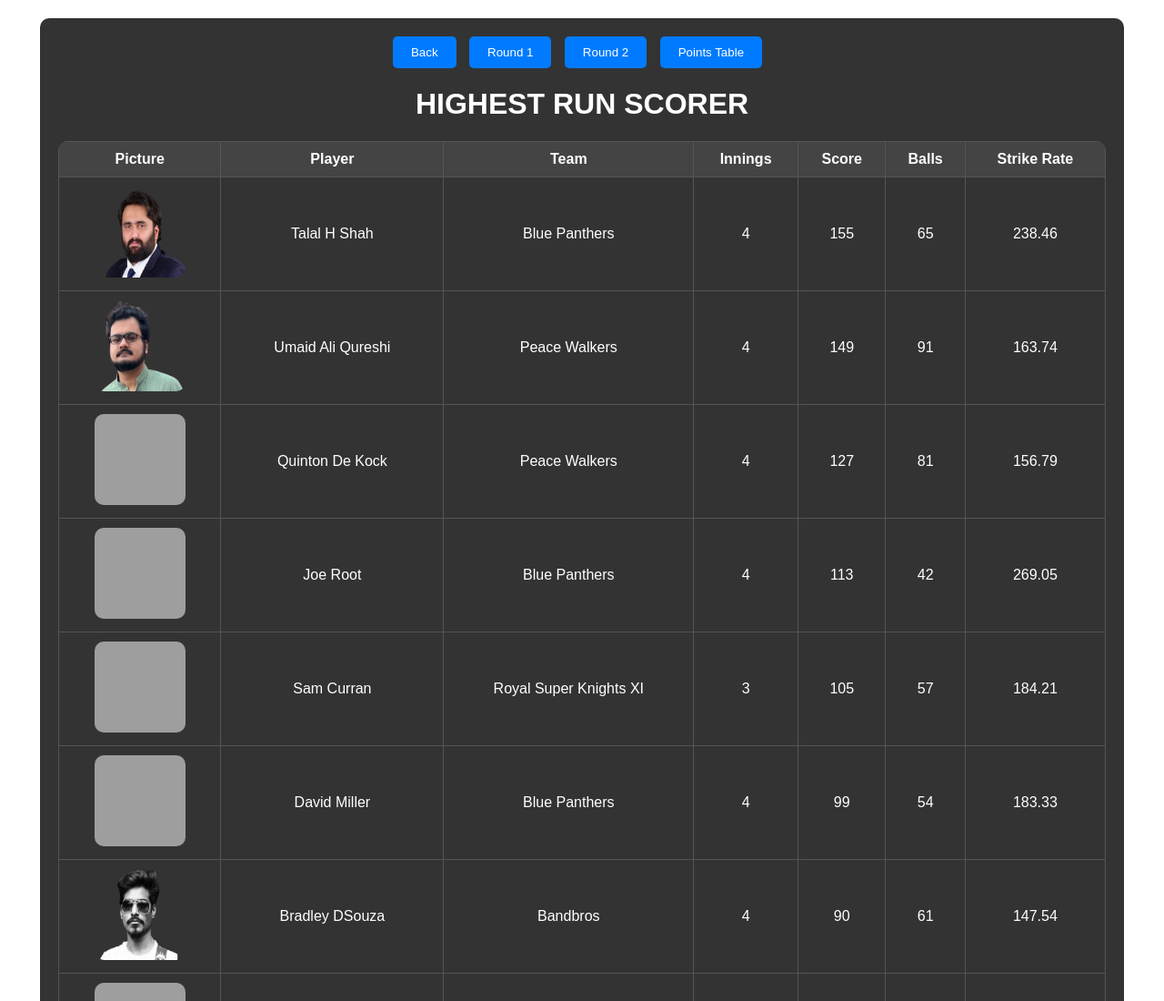
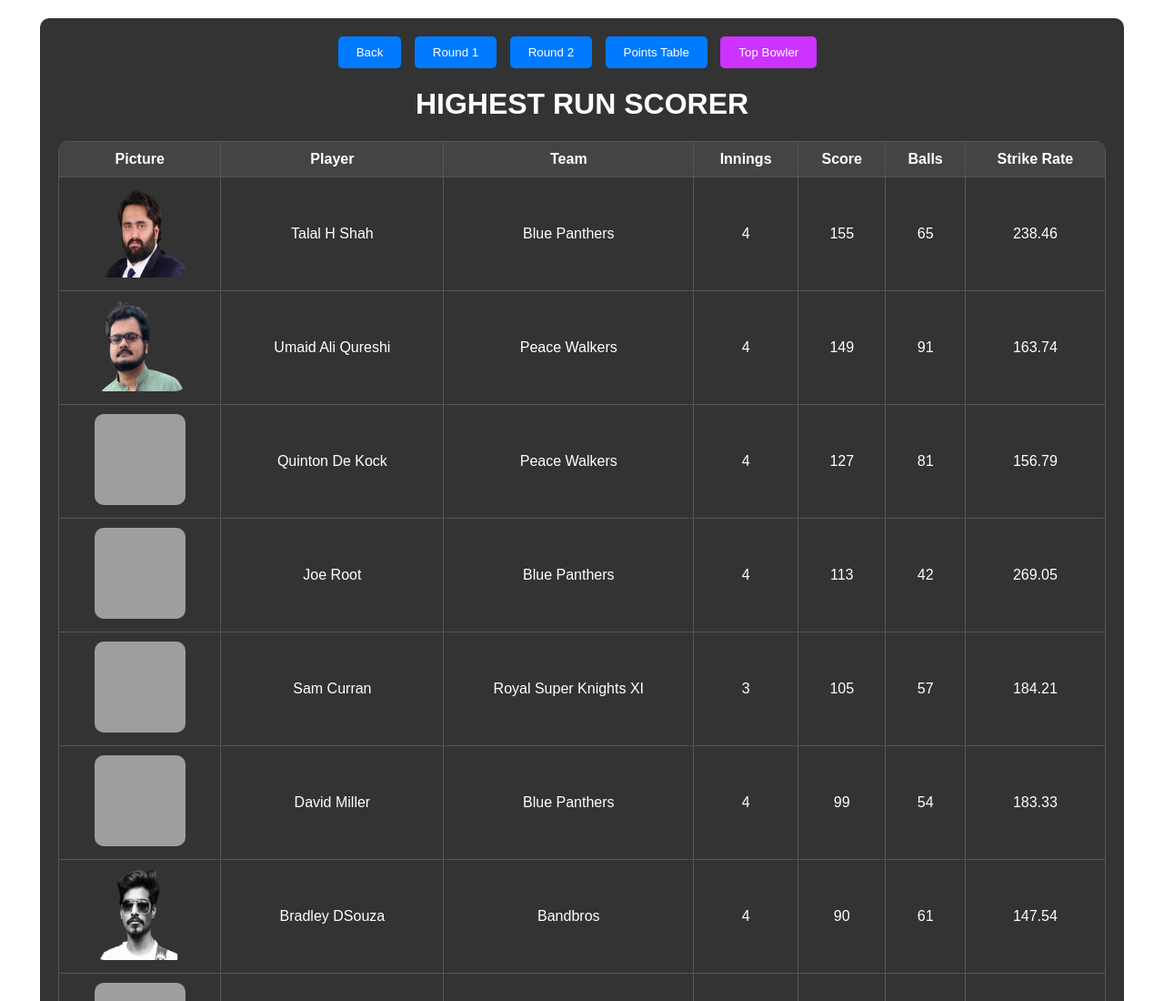
Before and after one commit to TalalHShah/esl-season3, a plain HTML site: page topbatter.html in a window 1280 px wide. Shown: the top 1100 px of the page at 91% size. Drawn offline with Linux system fonts and the light colour scheme; grey boxes are pictures that could not be loaded.

Commit message:
Update topbatter.html

```diff
--- a/topbatter.html
+++ b/topbatter.html
@@ -67,6 +67,7 @@
             <button onclick="location.href='round1.html'">Round 1</button>
             <button onclick="location.href='round2.html'">Round 2</button>
             <button onclick="location.href='points_table.html'">Points Table</button>
+            <a href="topbowler.html"><button class="btn" style="background-color: #cc33ff;">Top Bowler</button></a>
         </div>
         <h1 style="text-align: center;">HIGHEST RUN SCORER</h1>
 
```
